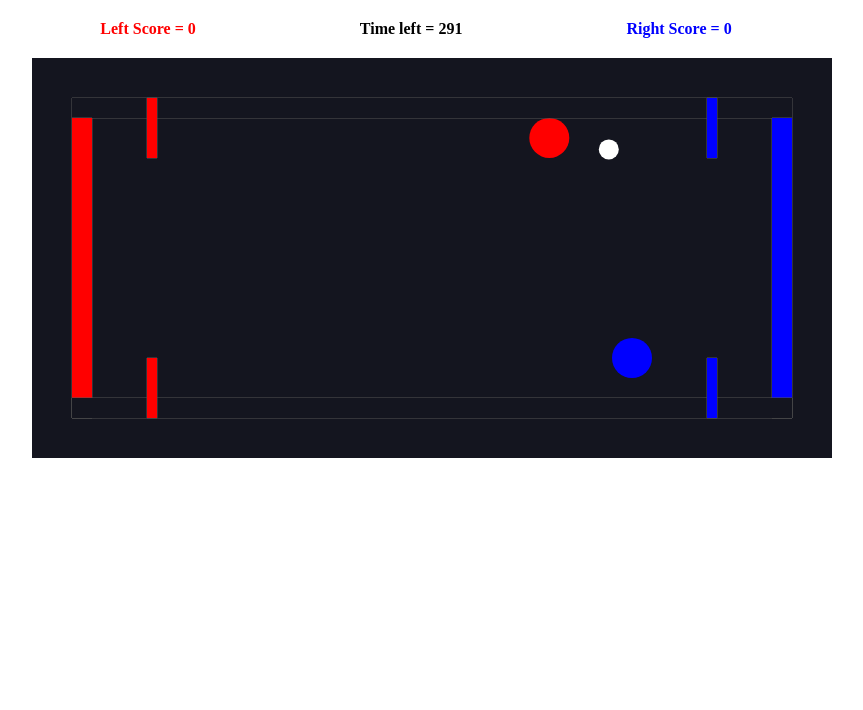
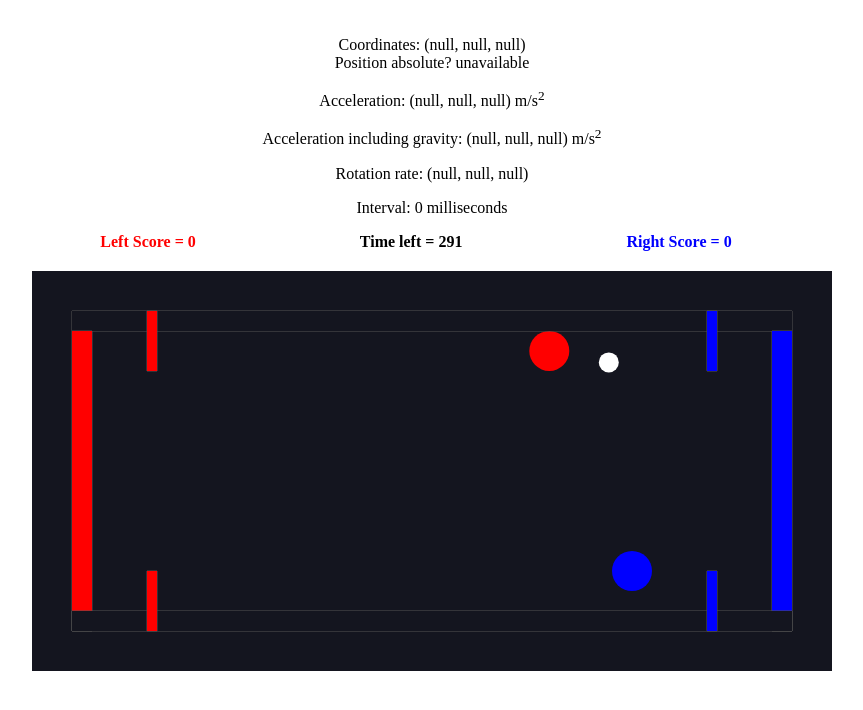
Before and after one commit to kuntal-bhusan/sokker, a plain HTML site: page index.html in a window 1280 px wide. Shown: the whole page, without its empty margins (208-1071 px from the left). Drawn offline with nearby package versions, Linux system fonts and the light colour scheme.

Commit message:
Update index.html

```diff
--- a/index.html
+++ b/index.html
@@ -17,8 +17,6 @@ A two player (1v1) fun physics based soccer game. Player 1 (RED-left) controls t
 
   <script src="https://cdn.jsdelivr.net/npm/matter-js@0.14.2/build/matter.min.js"></script>
   <script src="https://cdnjs.cloudflare.com/ajax/libs/jquery/3.4.1/jquery.min.js"></script>
-
-
 
   <style>
 
@@ -43,6 +41,46 @@ A two player (1v1) fun physics based soccer game. Player 1 (RED-left) controls t
 
 <div id="gameContainer" style="height: 10px; width: 100%;"></div>
 
+
+         <div id="do-info" class="hidden">
+            <p>
+               Coordinates:
+               (<span id="beta" class="value">null</span>,
+               <span id="gamma" class="value">null</span>,
+               <span id="alpha" class="value">null</span>)
+               <br />
+               Position absolute? <span id="is-absolute" class="value">unavailable</span>
+            </p>
+         </div>
+         <div id="dm-info" class="hidden">
+            <p>
+               Acceleration:
+               (<span id="acceleration-x" class="value">null</span>,
+               <span id="acceleration-y" class="value">null</span>,
+               <span id="acceleration-z" class="value">null</span>)
+               m/s<sup>2</sup>
+            </p>
+            <p>
+               Acceleration including gravity:
+               (<span id="acceleration-including-gravity-x" class="value">null</span>,
+               <span id="acceleration-including-gravity-y" class="value">null</span>,
+               <span id="acceleration-including-gravity-z" class="value">null</span>)
+               m/s<sup>2</sup>
+            </p>
+            <p>
+               Rotation rate:
+               (<span id="rotation-rate-beta" class="value">null</span>,
+               <span id="rotation-rate-gamma" class="value">null</span>,
+               <span id="rotation-rate-alpha" class="value">null</span>)
+            </p>
+            <p>
+               Interval: <span id="interval" class="value">0</span> milliseconds
+            </p>
+         </div>
+      </div>
+
+
+
 <b id="left_val" style="text-align:center;padding: 0 10em 1em 0;"><font color="red">Left Score = 0</font></b>
 <b id="time_val" style="text-align:center;padding: 0 10em 1em 0;">Time left = 300</b>
 <b id="right_val" style="text-align:center;padding: 0 2em 1em 0;"><font color="blue">Right Score = 0</font></b>
@@ -50,6 +88,42 @@ A two player (1v1) fun physics based soccer game. Player 1 (RED-left) controls t
 
 
   <script>
+
+
+
+
+         if (!window.DeviceMotionEvent) {
+            document.getElementById('dm-unsupported').classList.remove('hidden');
+         } else {
+            document.getElementById('dm-info').classList.remove('hidden');
+
+            window.addEventListener('devicemotion', function(event) {
+               document.getElementById('acceleration-x').innerHTML = Math.round(event.acceleration.x);
+               document.getElementById('acceleration-y').innerHTML = Math.round(event.acceleration.y);
+               document.getElementById('acceleration-z').innerHTML = Math.round(event.acceleration.z);
+
+               document.getElementById('acceleration-including-gravity-x').innerHTML =
+                       Math.round(event.accelerationIncludingGravity.x);
+               document.getElementById('acceleration-including-gravity-y').innerHTML =
+                       Math.round(event.accelerationIncludingGravity.y);
+               document.getElementById('acceleration-including-gravity-z').innerHTML =
+                       Math.round(event.accelerationIncludingGravity.z);
+
+               document.getElementById('rotation-rate-beta').innerHTML = Math.round(event.rotationRate.beta);
+               document.getElementById('rotation-rate-gamma').innerHTML = Math.round(event.rotationRate.gamma);
+               document.getElementById('rotation-rate-alpha').innerHTML = Math.round(event.rotationRate.alpha);
+
+               document.getElementById('interval').innerHTML = event.interval;
+            });
+         }
+
+
+
+
+
+
+
+
 
 
 
```
